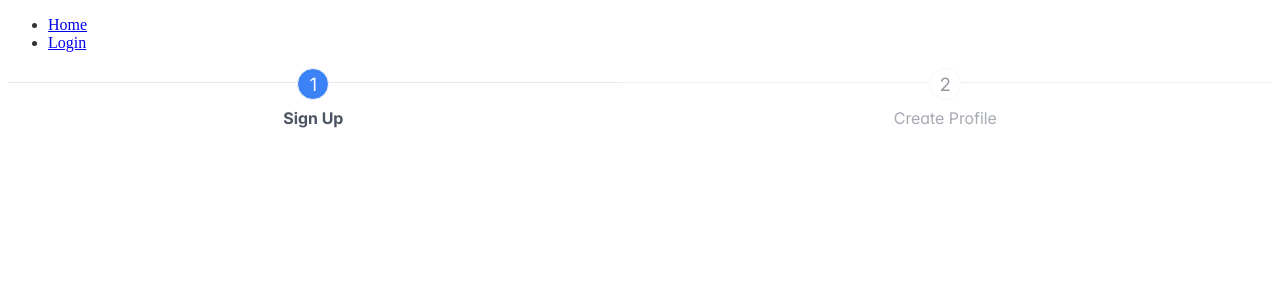
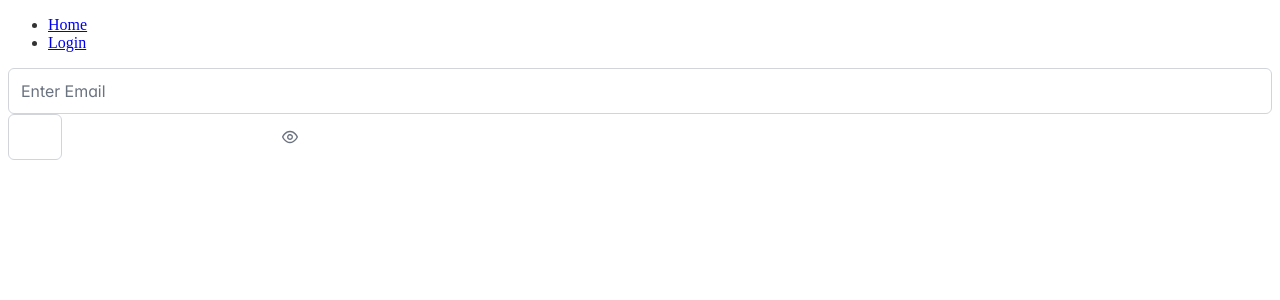
Before and after one commit to luism007/tempest, a React app in the folder frontend/: page /auth in a window 1280 px wide. Shown: the top 300 px of the page. Built offline with nearby package versions, Linux system fonts and the light colour scheme.

Commit message:
Adding UI components for AuthForm: Login & Signup

```diff
--- /dev/null
+++ b/frontend/components/AuthForm.tsx
@@ -0,0 +1,67 @@
+import { MenuItem } from "primereact/menuitem";
+import { InputText } from "primereact/inputtext";
+import React, { useState } from "react";
+import { Password } from "primereact/password";
+import { Divider } from "primereact/divider";
+
+
+const signupFormPasswordFooter = (
+    <>
+        <Divider/>
+        <p className="mt-2"> Suggestions </p>
+        <ul className= "pl-2 ml-2 mt-0 line-height-3">
+            <li> At least 15 characters long. </li>
+            <li> At least one lowercase letter. </li>
+            <li> At least one uppercase letter. </li>
+            <li> At least one numeric character.</li>
+            <li> At least one special character (ex: @, !, #). </li>
+        </ul>
+    </>
+);
+
+const validateEmail = (email: string): boolean => {
+    return (email.includes('@')) ? true : false;
+}
+const validatePassword = (password: string): boolean => {
+    return (password.length >= 15) ? true : false;
+}
+const LoginFormGroup: React.FC<{update: (password: string) => void }> = (props) => {
+    return(
+        <>
+            <div className="p-inputgroup flex-1">
+                <InputText placeholder="Email"></InputText>
+            </div>
+            <div className="p-inputgroup flex-1">
+                <Password placeholder = 'Password' onChange={(p) => { props.update(p.target.value) }} toggleMask/>
+            </div>
+        </>
+    )
+};
+
+const SignUpFormGroup = () => {
+    return(
+        <>
+            <div className = "p-inputgroup flex-1">
+                <InputText placeholder="Enter Email" onChange={(e) => validateEmail(e.target.value)}></InputText>
+            </div>
+            <div className = "p-inputgroup flex-1">
+                <Password footer = {signupFormPasswordFooter} onChange={(p) => { validatePassword(p.target.value) }} toggleMask/>
+            </div>
+        </>
+    )
+}
+const AuthForm: React.FC<{authMode: string}> = (props) => {
+
+    const [password, setPassword] = useState('');
+
+    const updatePassword = (password: string) => {
+        setPassword(password);
+    }
+    return(
+        <>
+            { (props.authMode === 'login') ? <LoginFormGroup update={updatePassword}/> : <SignUpFormGroup/> }
+        </>
+    );
+
+}
+export default AuthForm;
--- a/frontend/pages/Authentication.tsx
+++ b/frontend/pages/Authentication.tsx
@@ -1,12 +1,13 @@
 import React from "react";
 import { Steps } from "primereact/steps";
 import { MenuItem } from "primereact/menuitem";
+import AuthForm from "../components/AuthForm";
 const Authentication = () => {
     const authSteps: MenuItem[] = [{ label: 'Sign Up' }, { label: 'Create Profile' }];
 
     return(
         <div>
-            <Steps model={authSteps}></Steps>
+            <AuthForm authMode="signup"></AuthForm>
         </div>
     );
 
```
Also changed, not shown: frontend/pages/CreateProfile.tsx (added, +9 -0 lines).
